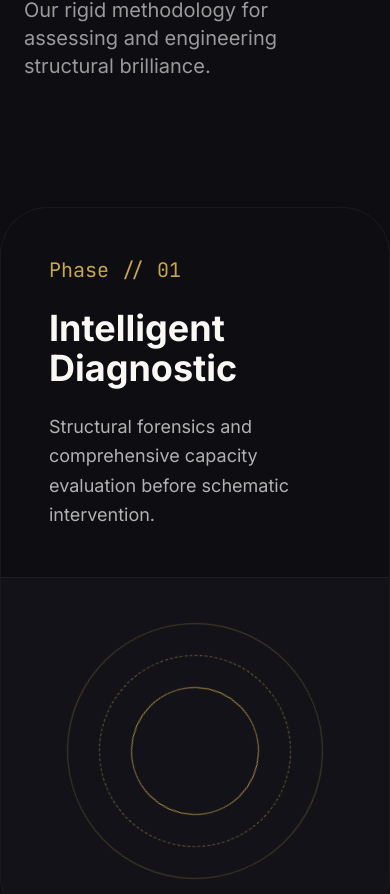
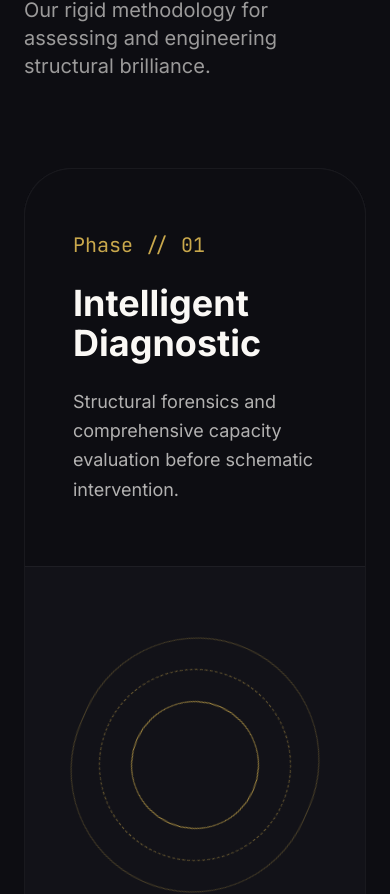
Before and after one commit to AneeshCodes/ABConsultingEngineers, a React (Vite) app: page / in a window 390 px wide. Shown: the part 3413-4307 px from the top of the page. Built offline with nearby package versions, Linux system fonts and the light colour scheme; a web font is replaced by a local one.

Commit message:
Convert JS pins to CSS sticky to preserve perfect native mobile momentum

```diff
--- a/src/components/Projects.jsx
+++ b/src/components/Projects.jsx
@@ -47,18 +47,21 @@ const Projects = () => {
                 return scrollAmount;
             };
 
-            // GSAP Horizontal Scroll with Pin
+            // Set tall container height exactly to viewport + scroll distance
+            gsap.set(containerRef.current, {
+                height: () => window.innerHeight + updateScroll()
+            });
+
+            // GSAP Horizontal Scroll without JS Pin
             gsap.to(slider, {
                 x: () => -updateScroll(),
                 ease: "none",
                 scrollTrigger: {
                     trigger: containerRef.current,
                     start: "top top",
-                    end: () => `+=${updateScroll()}`,
-                    pin: true,
+                    end: "bottom bottom",
                     scrub: 1.2, // Match the Apple-esque weighted scrub from Protocol
                     invalidateOnRefresh: true, // Recalculate on resize
-                    anticipatePin: 1,
                 }
             });
 
@@ -86,7 +89,9 @@ const Projects = () => {
     }, []);
 
     return (
-        <section id="projects" ref={containerRef} className="bg-primary pt-32 h-[100dvh] overflow-hidden flex flex-col justify-center">
+        <section id="projects" className="bg-primary w-full relative">
+            <div ref={containerRef} className="relative w-full">
+                <div className="sticky top-0 w-full h-[100dvh] pt-32 overflow-hidden flex flex-col justify-center">
                     <div className="px-6 md:px-12 lg:px-24 mb-12 shrink-0">
                         <h2 className="text-5xl md:text-6xl font-sans font-bold tracking-tight text-background">
                             Recent <span className="font-drama italic text-accent">Proof of Work.</span>
@@ -129,6 +134,8 @@ const Projects = () => {
                             </div>
                         ))}
                     </div>
+                </div>
+            </div>
         </section>
     );
 };
--- a/src/components/Protocol.jsx
+++ b/src/components/Protocol.jsx
@@ -90,15 +90,8 @@ const Protocol = () => {
             const dwellPadding = 35; // vh of extra hold — lets the weighted scrub fully finish Phase 3
             const totalScroll = numTransitions * scrollPerTransition + dwellPadding;
 
-            // Pin the wrapper for exactly the scroll distance we need
-            ScrollTrigger.create({
-                trigger: wrapRef.current,
-                start: "top top",
-                end: `+=${totalScroll}vh`,
-                pin: true,
-                pinSpacing: true,
-                anticipatePin: 1,
-            });
+            // We use native CSS sticky instead of GSAP pinning for vastly superior mobile momentum.
+            // No ScrollTrigger.create({ pin: true }) needed!
 
             // Apple-style: cards lift upward, scale, blur, and fade — with weighted scrub lag
             cards.forEach((card, i) => {
@@ -110,7 +103,7 @@ const Protocol = () => {
                         filter: "blur(10px)",
                         ease: "power1.in",
                         scrollTrigger: {
-                            trigger: wrapRef.current,
+                            trigger: containerRef.current,
                             start: () => `top -${i * scrollPerTransition}vh`,
                             end: () => `top -${(i + 1) * scrollPerTransition}vh`,
                             scrub: 1.2, // weighted lag — the Apple signature feel
@@ -124,8 +117,8 @@ const Protocol = () => {
     }, []);
 
     return (
-        <section id="protocol" ref={containerRef} className="bg-primary pt-32 relative text-background">
-            <div className="max-w-6xl mx-auto px-6 md:px-12 lg:px-24 mb-16">
+        <section id="protocol" className="bg-primary text-background">
+            <div className="pt-32 max-w-6xl mx-auto px-6 md:px-12 lg:px-24 mb-16 relative z-20">
                 <h2 className="text-5xl md:text-6xl lg:text-7xl font-sans font-bold tracking-tight text-background mb-4">
                     The <span className="font-drama italic text-accent">Protocol.</span>
                 </h2>
@@ -134,11 +127,15 @@ const Protocol = () => {
                 </p>
             </div>
 
-            <div ref={wrapRef} className="h-[100dvh] w-full relative bg-primary flex items-center justify-center">
-                <div className="w-full max-w-6xl h-[85vh] relative mx-auto overflow-hidden">
-                    {protocols.map((p, i) => (
-                        <ProtocolCard key={i} data={p} index={i} />
-                    ))}
+            {/* The native scrolling track that determines total scroll duration */}
+            <div ref={containerRef} className="relative w-full z-10" style={{ height: '225vh' }}>
+                {/* The visually pinned frame */}
+                <div className="sticky top-0 w-full h-[100dvh] flex items-center justify-center p-6 md:p-12 lg:p-24 overflow-hidden">
+                    <div ref={wrapRef} className="relative w-full max-w-5xl h-full flex items-center justify-center">
+                        {protocols.map((p, i) => (
+                            <ProtocolCard key={i} data={p} index={i} />
+                        ))}
+                    </div>
                 </div>
             </div>
         </section>
```
Lines whose indentation alone changed are shown as unchanged.
